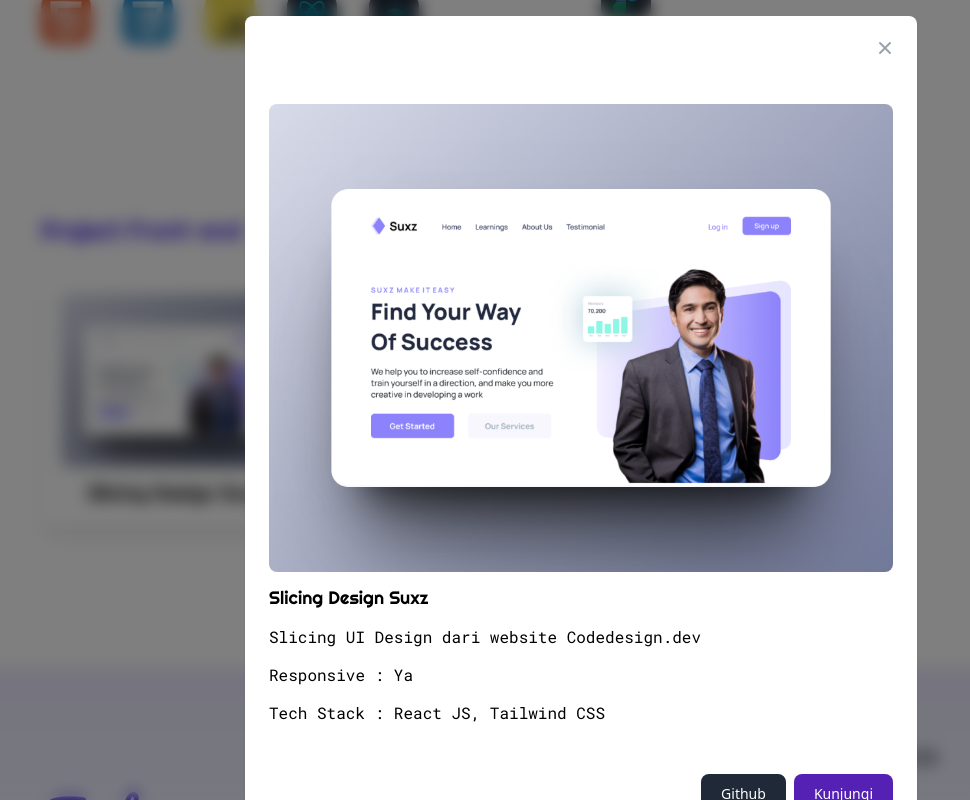
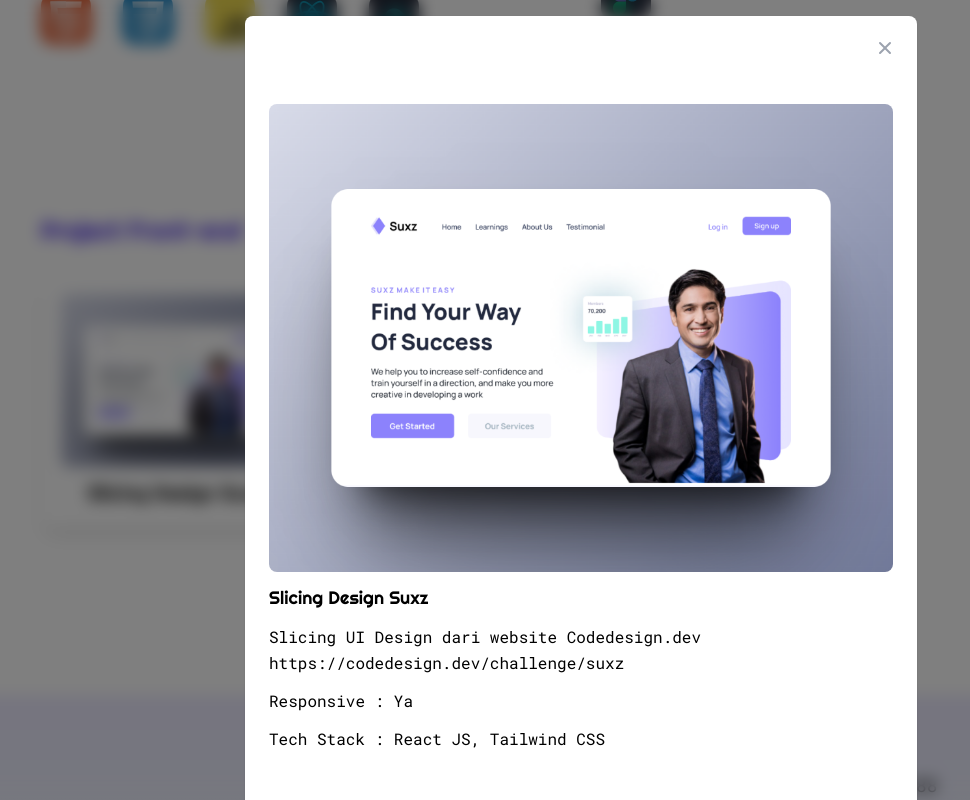
Before and after one commit to FarhanZain/Portfolio, a React (Vite) app: page / in a window 1280 px wide. Both pictures are taken after a click on the button "Slicing Design Suxz". Shown: the part 1624-2424 px from the top of the page, without its empty margins (59-1029 px from the left). Built offline with nearby package versions, Linux system fonts and the light colour scheme.

Commit message:
add new project bubble bash

```diff
--- a/src/assets/Image.jsx
+++ b/src/assets/Image.jsx
@@ -2,6 +2,7 @@
   fotoProfile: new URL("./me.png", import.meta.url).href,
   projectFe1: new URL("./fe1.png", import.meta.url).href,
   projectFe2: new URL("./fe2.png", import.meta.url).href,
+  projectFe3: new URL("./fe3.png", import.meta.url).href,
 };
 
 export default Images;
--- a/src/component/CardProject.jsx
+++ b/src/component/CardProject.jsx
@@ -30,6 +30,9 @@
           <h1 className="text-lg font-righteous font-medium">{props.Judul}</h1>
           <p className="text-base font-robotomono leading-relaxed text-black ">
             {props.deskripsi}
+            <a href={props.href} target="_blank">
+              {props.href}
+            </a>
           </p>
           <p className="text-base font-robotomono leading-relaxed text-black ">
             {props.responsive}
--- a/src/pages/Data.jsx
+++ b/src/pages/Data.jsx
@@ -5,7 +5,8 @@
     id: "fe1",
     gambar: Images.projectFe1,
     judul: "Slicing Design Suxz",
-    deskripsi: "Slicing UI Design dari website Codedesign.dev",
+    deskripsi: "Slicing UI Design dari website Codedesign.dev ",
+    href: "https://codedesign.dev/challenge/suxz",
     responsive: "Responsive : Ya",
     tech: "Tech Stack : React JS, Tailwind CSS",
     web: "https://slicing-suxz.netlify.app/",
@@ -14,8 +15,20 @@
   {
     id: "fe2",
     gambar: Images.projectFe2,
+    judul: "Slicing Design Bubble Bash",
+    deskripsi: "Slicing UI Design dari website Codedesign.dev ",
+    href: "https://codedesign.dev/challenge/bubble-bash",
+    responsive: "Responsive : Ya",
+    tech: "Tech Stack : React JS, Tailwind CSS",
+    web: "https://slicing-bubble-bash.netlify.app/",
+    github: "https://github.com/FarhanZain/massive-farhan-siang.git",
+  },
+  {
+    id: "fe3",
+    gambar: Images.projectFe3,
     judul: "Milky Way Galaxy",
     deskripsi: "Project pertama membuat website untuk bagian front end",
+    href: "",
     responsive: "Responsive : Belum",
     tech: "HTML, CSS, Bootstrap",
     web: "https://milky-way-galaxy.netlify.app/",
--- a/src/pages/LandingPage.jsx
+++ b/src/pages/LandingPage.jsx
@@ -12,6 +12,7 @@
       gambar={cardFe.gambar}
       Judul={cardFe.judul}
       deskripsi={cardFe.deskripsi}
+      href={cardFe.href}
       responsive={cardFe.responsive}
       tech={cardFe.tech}
       github={cardFe.github}
```
Also changed, not shown: src/assets/fe2.png, src/assets/fe3.png (added).
